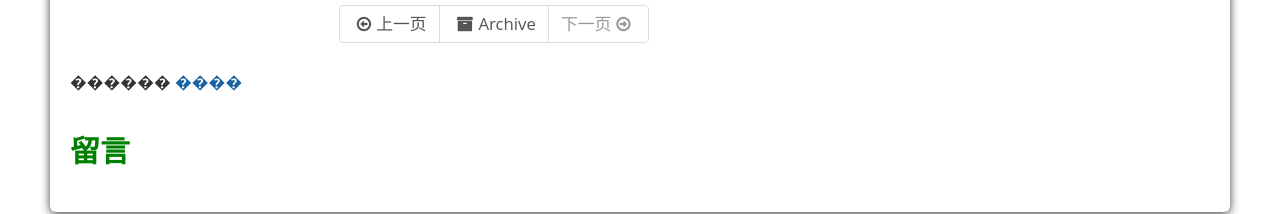
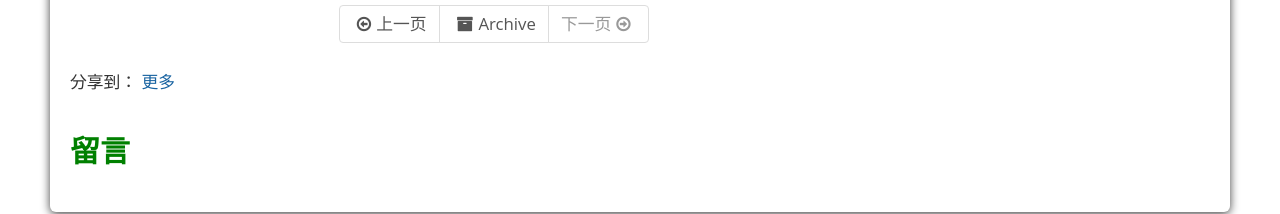
Before and after one commit to isnos/buy, a plain HTML site: page 2015/04/22/hello-world/index.html in a window 1280 px wide. Shown: the part 903-1117 px from the top of the page. Drawn offline with Linux system fonts and the light colour scheme; a script that the page names is missing.

Commit message:
Site updated: 2015-04-24 11:57:13

```diff
--- a/2015/04/22/hello-world/index.html
+++ b/2015/04/22/hello-world/index.html
@@ -143,12 +143,12 @@
 
 <!-- JiaThis Button BEGIN -->
 <div class="jiathis_style">
-	<span class="jiathis_txt">������</span>
+	<span class="jiathis_txt">分享到：</span>
 	<a class="jiathis_button_tools_2"></a>
 	<a class="jiathis_button_tools_1"></a>
 	<a class="jiathis_button_tools_3"></a>
 	<a class="jiathis_button_tools_4"></a>
-	<a href="http://www.jiathis.com/share?uid=2026013" class="jiathis jiathis_txt jiathis_separator jtico jtico_jiathis" target="_blank">����</a>
+	<a href="http://www.jiathis.com/share?uid=2026013" class="jiathis jiathis_txt jiathis_separator jtico jtico_jiathis" target="_blank">更多</a>
 	<a class="jiathis_counter_style"></a>
 </div>
 <script type="text/javascript">
```
Also changed, not shown: 2015/04/23/simplified-chinese-test/index.html (+2 -2 lines), about/index.html (+2 -2 lines).
